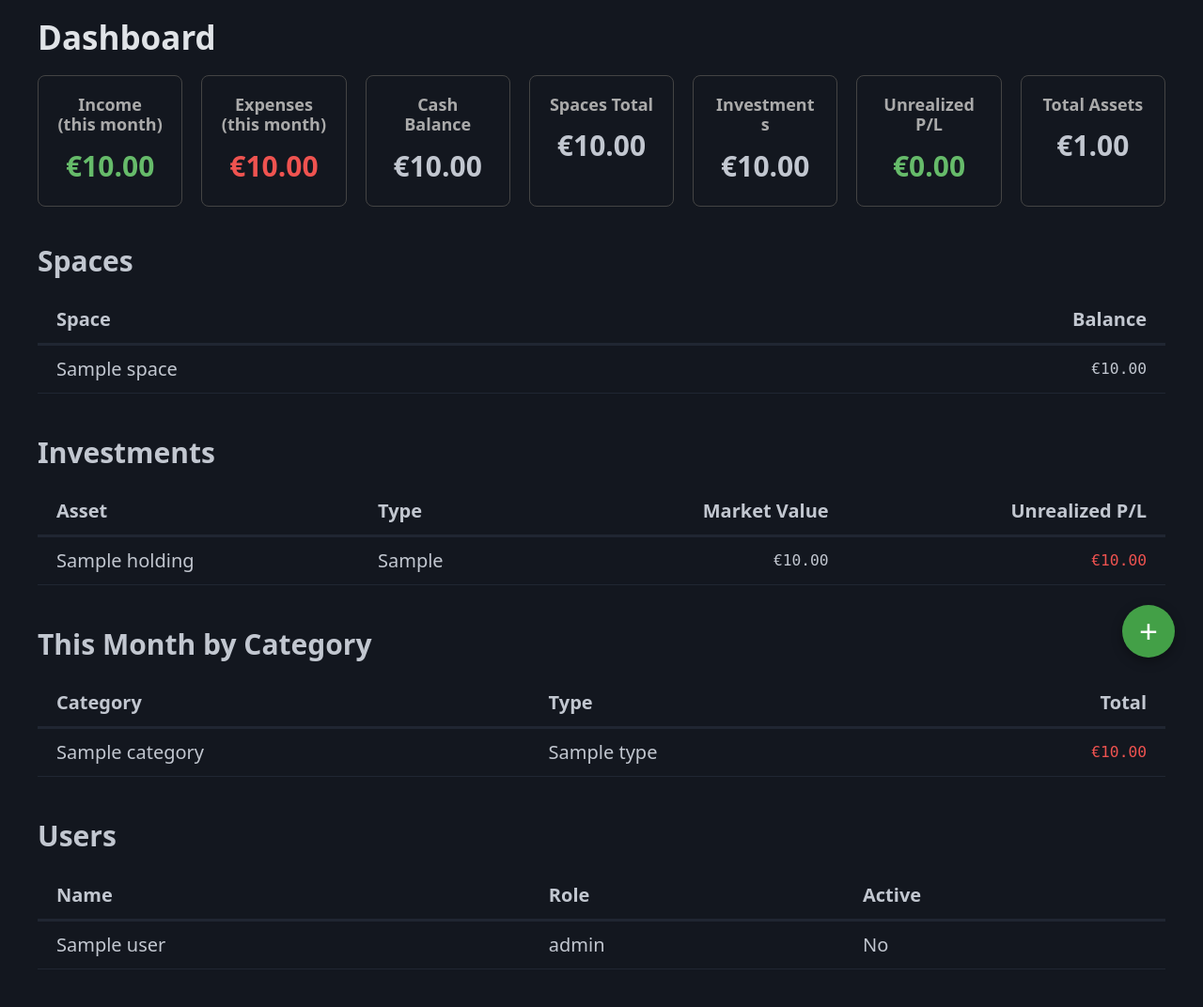
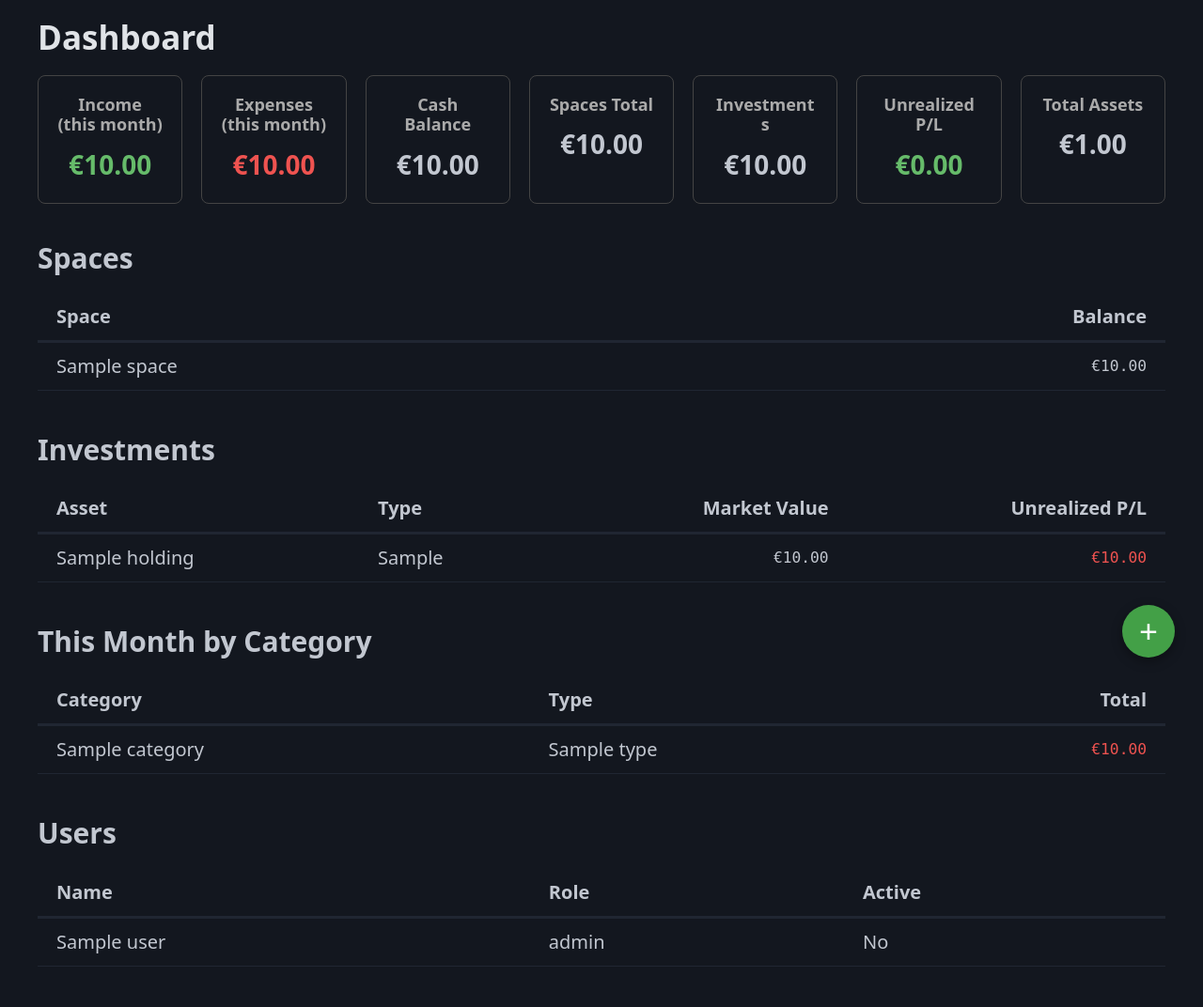
Before and after one commit to oguretsss/personal-money-manager, a FastAPI app: template web/templates/dashboard.html in a window 1280 px wide. Shown: the part 70-1142 px from the top of the page at 94% size. After the commit the page ends 1099 px from the top, so only its background shows below. Run offline with FastAPI, Linux system fonts and the light colour scheme; the template is opened without the code that fills it: most values are stand-ins (such as "Sample title", 1, 10 or a date in 2020); some libraries are stand-ins or nearby versions.

Commit message:
Change card font size a bit

```diff
--- a/web/static/app.css
+++ b/web/static/app.css
@@ -14,7 +14,7 @@ table form button { margin: 0; padding: 0.25rem 0.5rem; font-size: 0.85rem; }
 .stat-grid { display: grid; grid-template-columns: repeat(auto-fit, minmax(140px, 1fr)); gap: 1rem; margin-bottom: 2rem; }
 .stat-card { padding: 1rem; border: 1px solid #444; border-radius: 8px; text-align: center; }
 .stat-card h3 { margin: 0; font-size: 0.9rem; color: #aaa; }
-.stat-card p { margin: 0.5rem 0 0; font-size: 1.5rem; font-weight: bold; }
+.stat-card p { margin: 0.5rem 0 0; font-size: 1.4rem; font-weight: bold; }
 .panel { border: 1px solid #444; border-radius: 8px; padding: 1.25rem; margin-bottom: 1rem; }
 .panel summary { font-weight: bold; font-size: 1.05rem; cursor: pointer; }
 
--- a/web/templates/base.html
+++ b/web/templates/base.html
@@ -5,7 +5,7 @@
     <meta name="viewport" content="width=device-width, initial-scale=1">
     <title>{% block title %}MoneyManage Admin{% endblock %}</title>
     <link rel="stylesheet" href="https://cdn.jsdelivr.net/npm/@picocss/pico@2/css/pico.min.css">
-    <link rel="stylesheet" href="/static/app.css">
+    <link rel="stylesheet" href="/static/app.css?v=20260410">
     <script src="/static/app.js"></script>
     <script defer src="https://cdn.jsdelivr.net/npm/alpinejs@3/dist/cdn.min.js"></script>
 </head>
```
